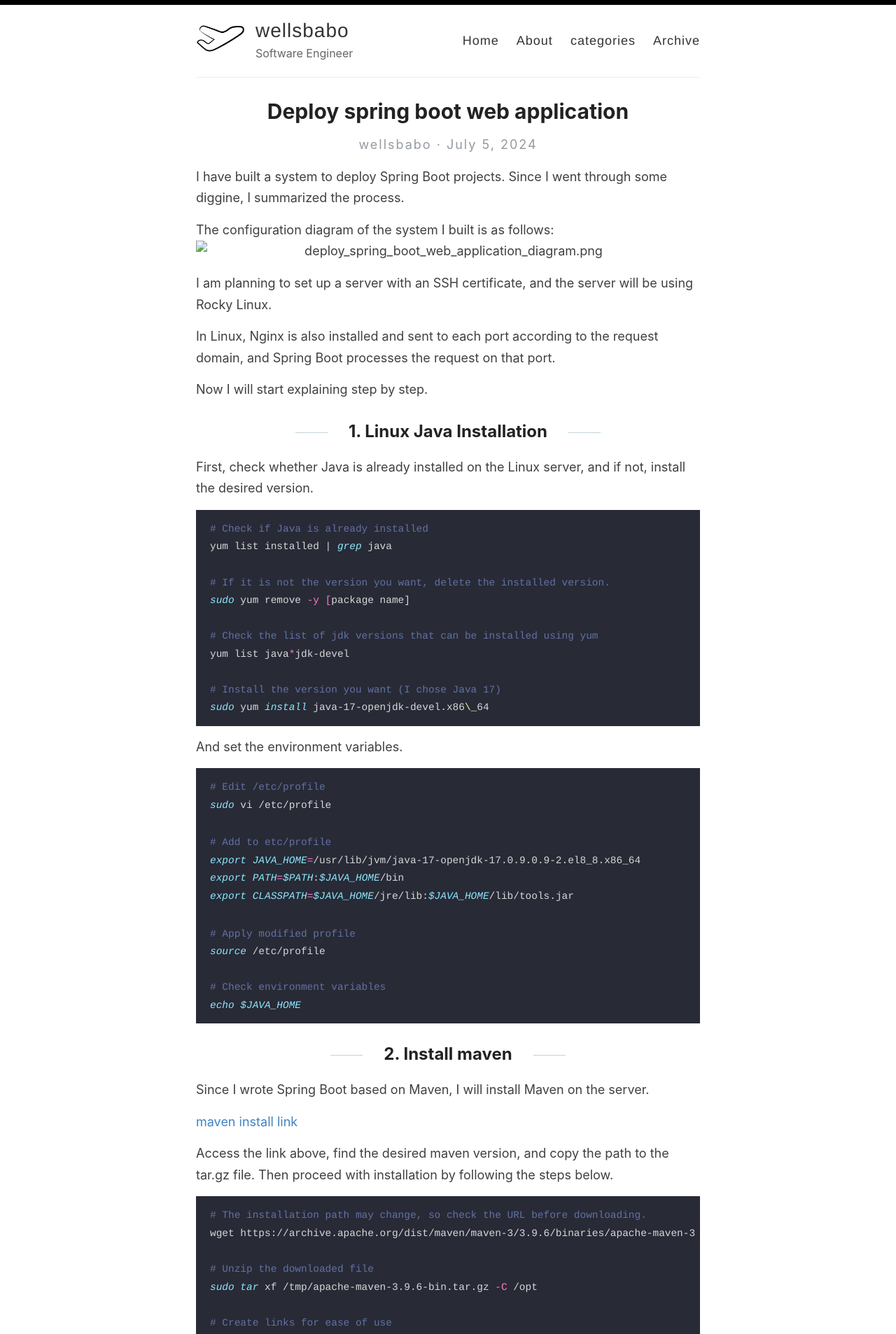
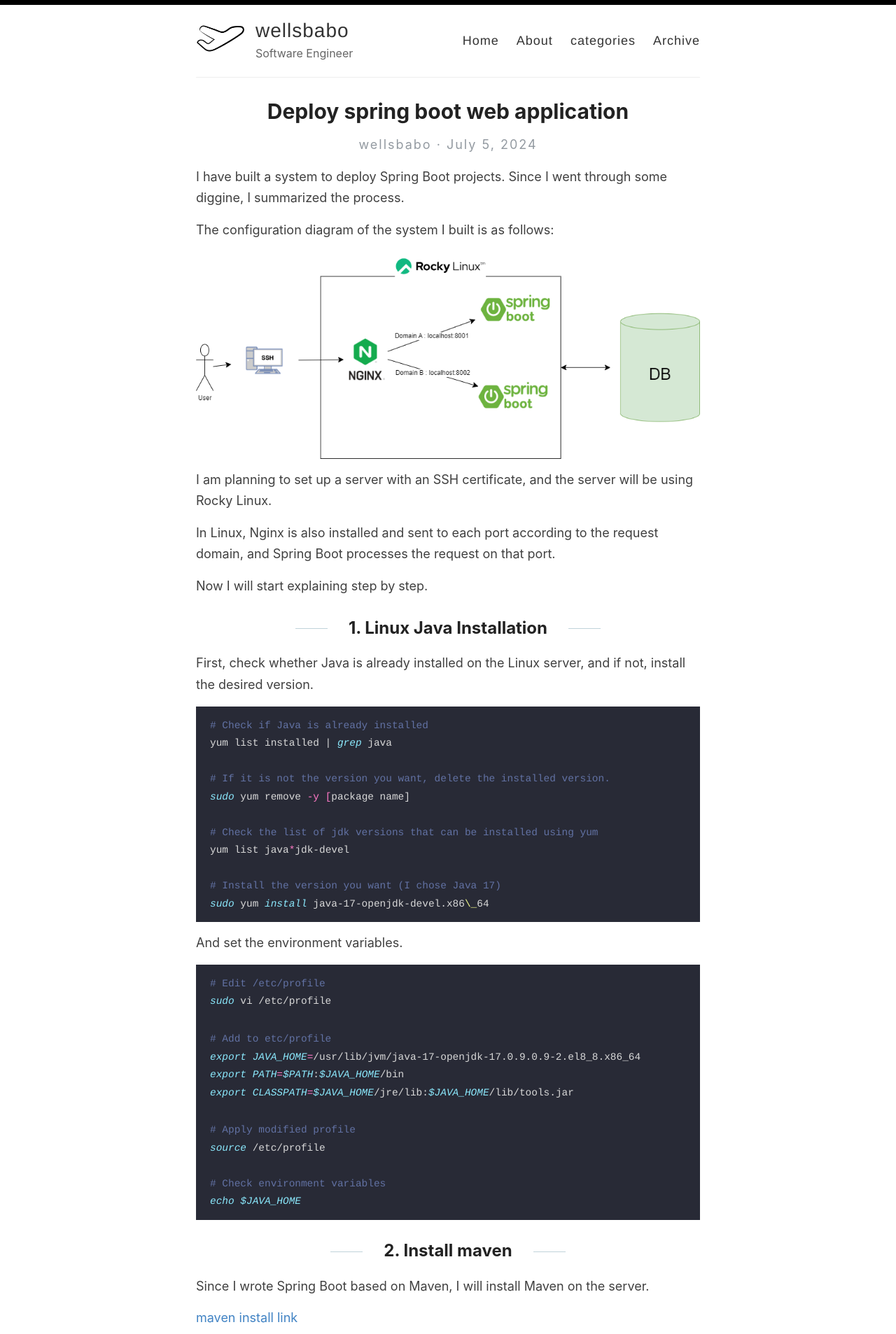
Before and after one commit to wellsbabo/wellsbabo.github.io, a Jekyll site: the page built from _posts/2024-07-05-Deploy Spring Boot Web Application.md, in a window 1280 px wide. Shown: the top 1907 px of the page at 70% size. Built offline with Jekyll 4.4.1, drawn with Linux system fonts in a browser that asks for light colours; our own code applies the rules of GitHub Pages for plain Markdown files.

Commit message:
image upload

```diff
--- a/_posts/2024-07-05-Deploy Spring Boot Web Application.md
+++ b/_posts/2024-07-05-Deploy Spring Boot Web Application.md
@@ -2,7 +2,7 @@
 Since I went through some diggine, I summarized the process.
 
 The configuration diagram of the system I built is as follows:
-![deploy_spring_boot_web_application_diagram.png]({{site.baseurl}}/_posts/deploy_spring_boot_web_application_diagram.png)
+![deploy_spring_boot_web_application_diagram.png]({{site.baseurl}}/images/deploy_spring_boot_web_application_diagram.png)
 
 I am planning to set up a server with an SSH certificate, and the server will be using Rocky Linux.
 
@@ -112,7 +112,7 @@
 
 `nginx.conf` here is the default configuration file, but in case you need to configure multiple services or create a configuration file for each service, comment out the server content in the default configuration file and create a new configuration file in the `conf.d` directory. to add content.
 
-![nginx_config.png]({{site.baseurl}}/_posts/nginx_config.png)
+![nginx_config.png]({{site.baseurl}}/images/nginx_config.png)
 
 Due to the blue underlined part in the picture above, if you create a configuration file with the `.conf` extension in the `conf.d` directory in the future, it will be read. (The default settings have been commented out.)
 
```
Also changed, not shown: images/deploy_spring_boot_web_application_diagram.png (renamed from _posts/deploy_spring_boot_web_application_diagram.png), images/nginx_config.png (renamed from _posts/nginx_config.png).
